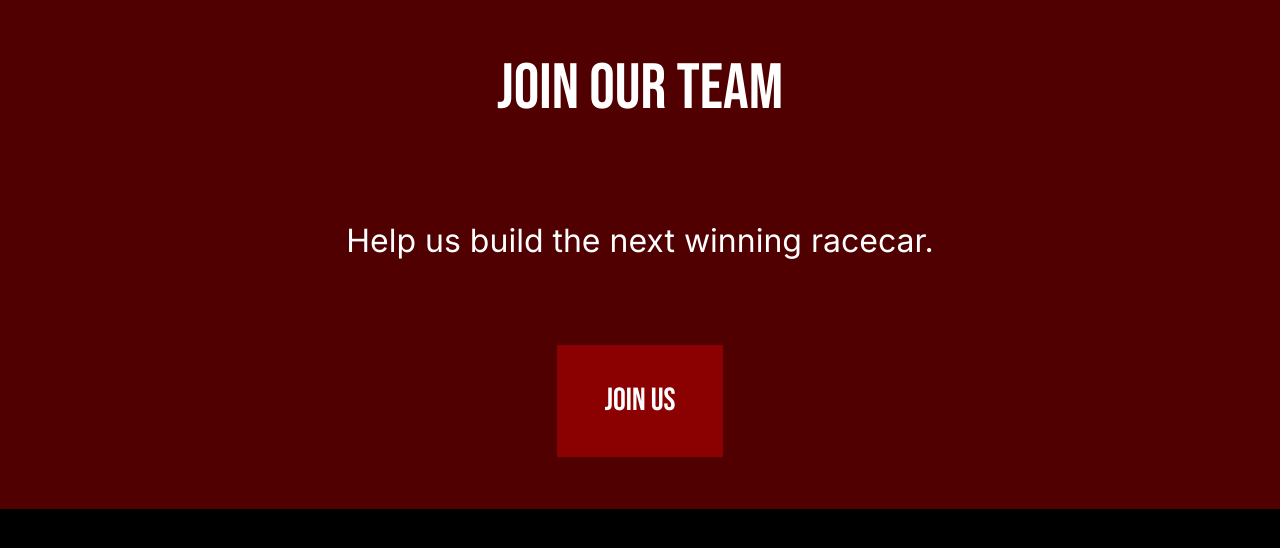
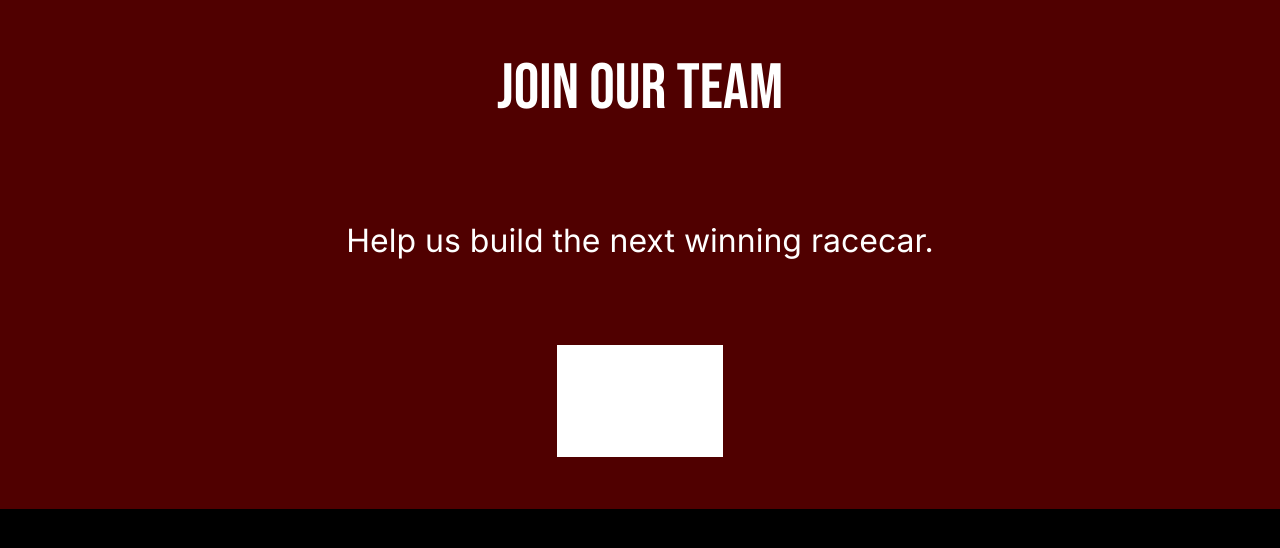
Before and after one commit to tamu-formula-cs/FSAE-EV-Site, a React (Vite) app: page / in a window 1280 px wide. In both pictures the pointer is over the button "JOIN US". Shown: the part 821-1369 px from the top of the page. Built offline with nearby package versions, Linux system fonts and the light colour scheme.

Commit message:
test button

```diff
--- a/src/pages/home/home.css
+++ b/src/pages/home/home.css
@@ -309,7 +309,7 @@ section.home-join-team-section button.recruiting-button a{
 }
 
 section.home-join-team-section button.recruiting-button:hover{
-    background-color: #8B0000;
+    background-color: white;
     cursor: pointer;
 }
 
```
